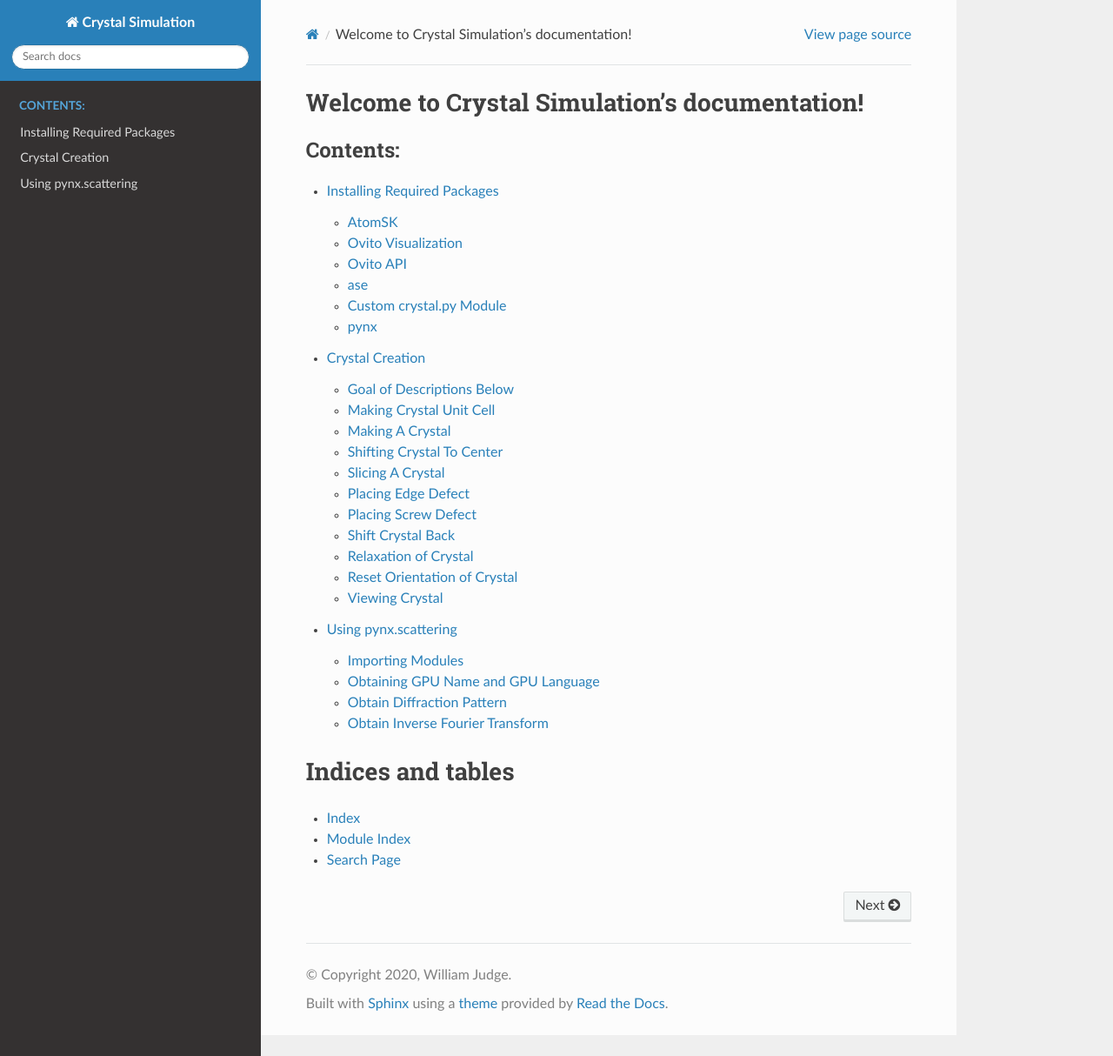
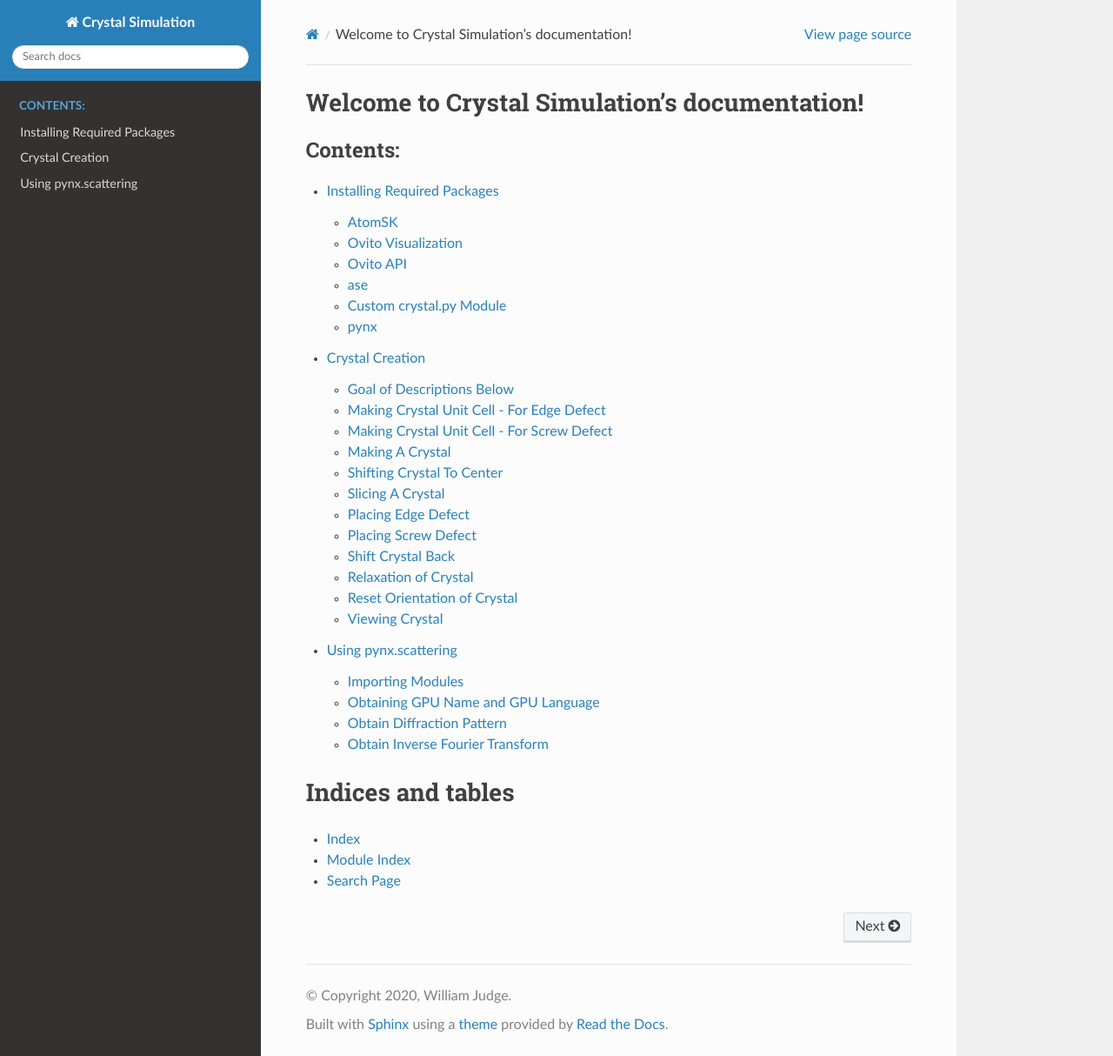
Before and after one commit to WilliamJudge94/crystal_simulation, a Sphinx documentation site: the page built from docs/index.rst, in a window 1280 px wide and 1214 px high. Shown: the whole window at 87% size. Built offline with Sphinx 7.4.7 and the Read the Docs theme 2.0.0, drawn with Linux system fonts in a browser that asks for light colours.

Commit message:
fixing docs

```diff
--- a/docs/crystal.rst
+++ b/docs/crystal.rst
@@ -10,8 +10,8 @@
 in LAMMPS. Re-orient the crystal so PYNX can simulated the (111) reflection.
 
 
-Making Crystal Unit Cell
-========================
+Making Crystal Unit Cell - For Edge Defect
+===========================================
 
 This procedure makes a single unit cell to be replicated along a User defined axis. To be carried out in a terminal.
 Better documentation can be found https://atomsk.univ-lille.fr/tutorial_Al_edge.php .
@@ -20,6 +20,22 @@
 
     # To be run in terminal
     atomsk --create fcc 4.0782 Au orient [-110] [11-1] [112] Au_unitcell.cfg
+
+.. figure:: images/Au_unitcell.png
+    :scale: 25 %
+    :align: center
+
+
+Making Crystal Unit Cell - For Screw Defect
+============================================
+
+This procedure makes a single unit cell to be replicated along a User defined axis. To be carried out in a terminal.
+Better documentation can be found https://atomsk.univ-lille.fr/tutorial_Al_edge.php .
+
+.. code:: bash
+
+    # To be run in terminal
+    atomsk --create fcc 4.0782 Au orient [112] [11-1] [-110] Au_unitcell.cfg
 
 
 .. figure:: images/Au_unitcell.png
```
